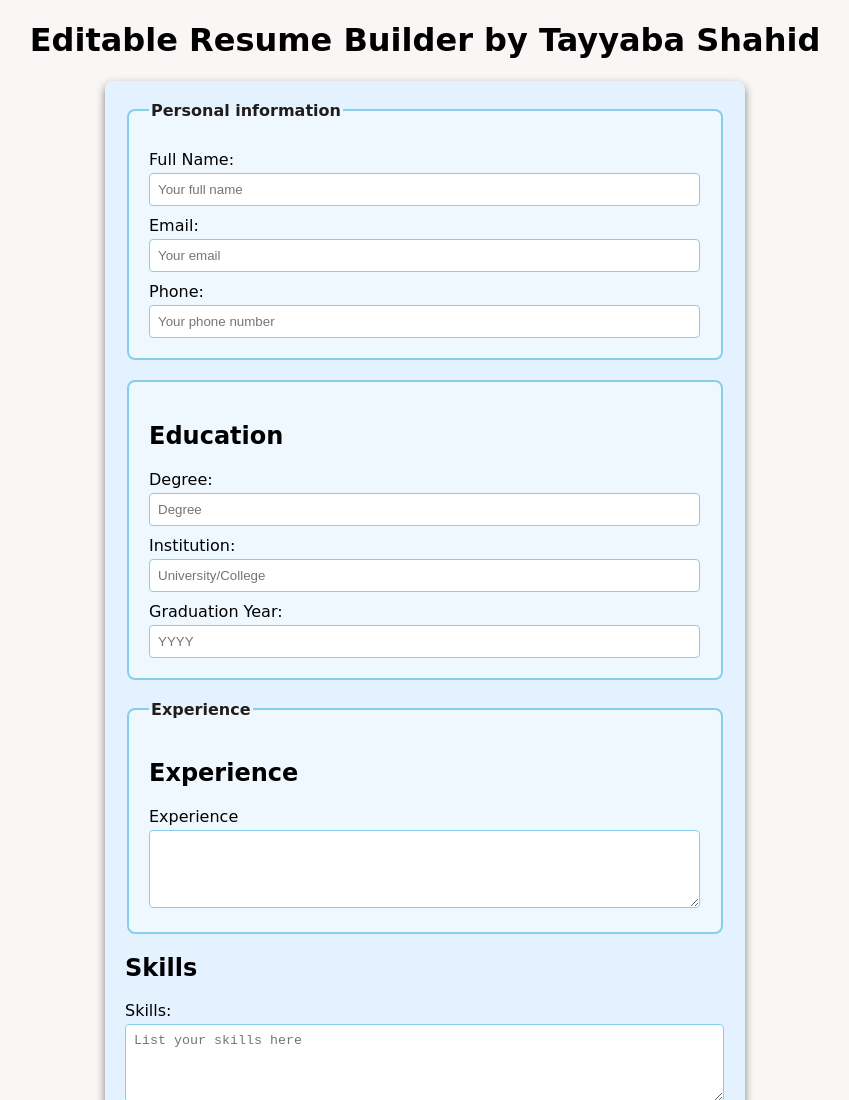
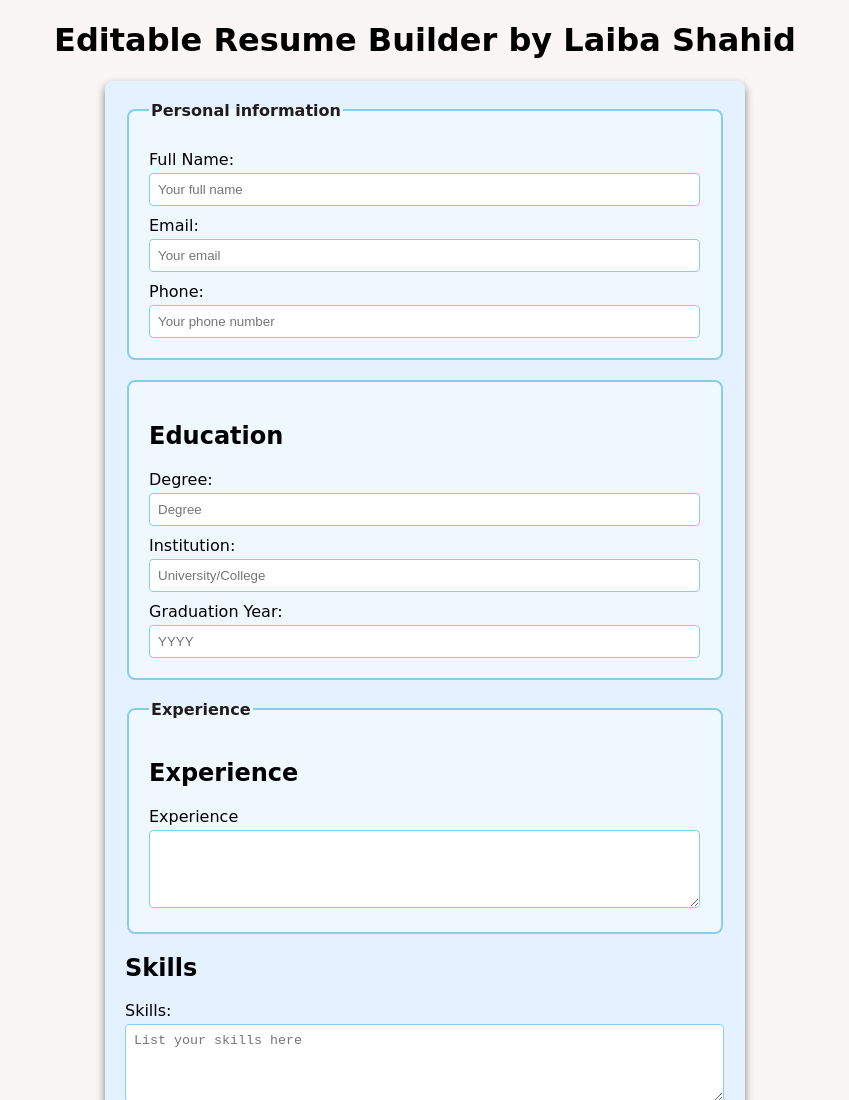
Before and after one commit to codewithlaibashahid/milestone-4-dynamic-resume, a plain HTML site: page index.html in a window 1280 px wide. Shown: the top 1100 px of the page, without its empty margins (215-1064 px from the left). Drawn offline with Linux system fonts and the light colour scheme.

Commit message:
index.html

```diff
--- a/index.html
+++ b/index.html
@@ -3,11 +3,11 @@
 <head>
     <meta charset="UTF-8">
     <meta name="viewport" content="width=device-width, initial-scale=1.0">
-    <title>Editable Resume Builder by Tayyaba Shahid</title>
+    <title>Editable Resume Builder by Laiba Shahid</title>
     <link rel="stylesheet" href="style.css">
 </head>
 <body>
-        <h1>Editable Resume Builder by Tayyaba Shahid</h1>
+        <h1>Editable Resume Builder by Laiba Shahid</h1>
         <form id="resume-form">
             <!-- Form for resume input -->
              <fieldset>
```
